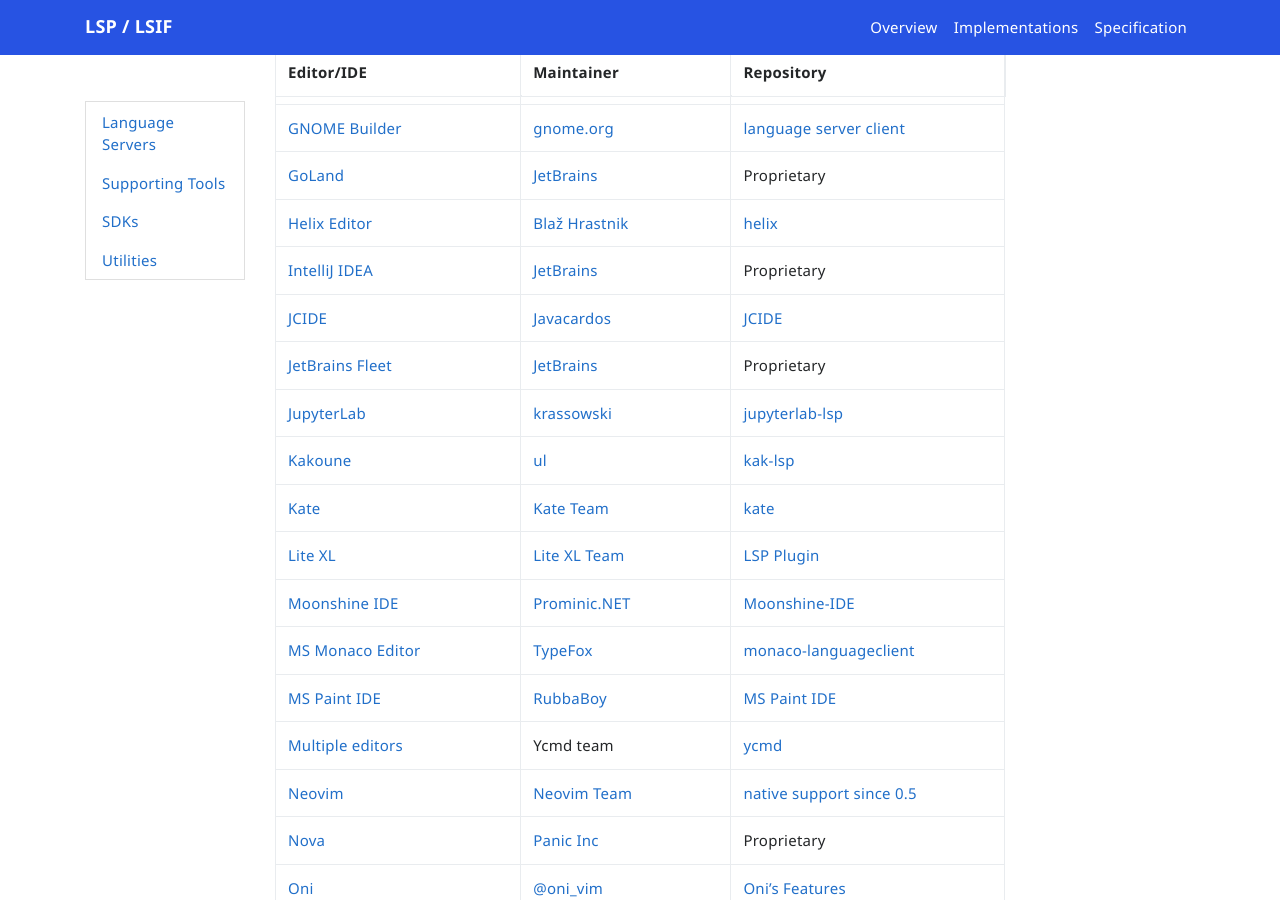
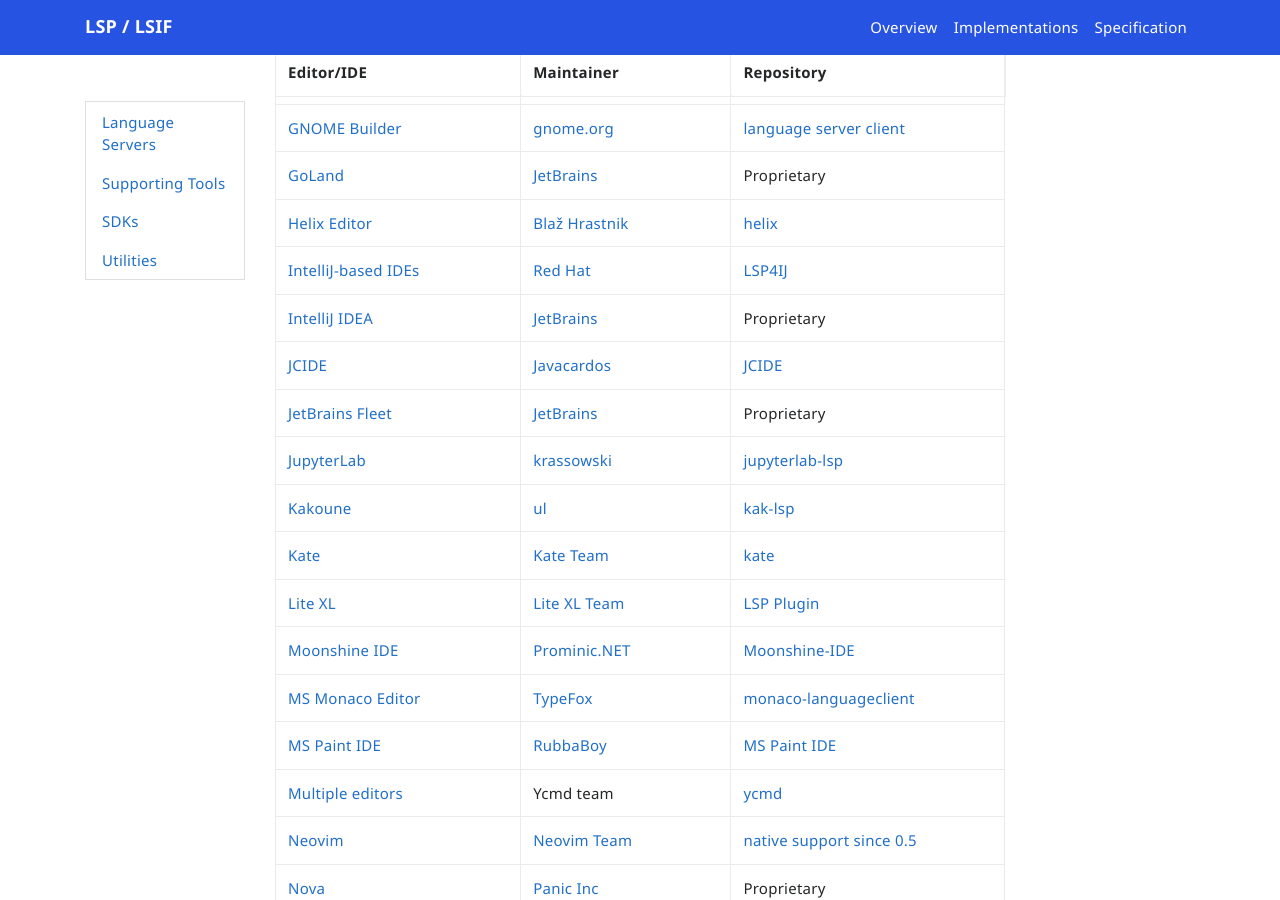
Before and after one commit to microsoft/language-server-protocol, a Jekyll site: the page built from _implementors/tools.md, in a window 1280 px wide and 900 px high, scrolled down 992 px. Built offline with Jekyll 4.4.1, drawn with Linux system fonts in a browser that asks for light colours; nearby versions of some CDN libraries; comment, search, counter and statistics services are not loaded.

Commit message:
Add LSP4IJ client to tools.md (#1940)
Links to [LSP4IJ](https://github.com/redhat-developer/lsp4ij), a new free and open-source LSP client compatible with both free and commercial IntelliJ-based IDEs.

```diff
--- a/_implementors/tools.md
+++ b/_implementors/tools.md
@@ -29,6 +29,7 @@
 | [GNOME Builder](https://wiki.gnome.org/Apps/Builder) | [gnome.org](https://wiki.gnome.org/Apps/Builder/) | [language server client](https://git.gnome.org/browse/gnome-builder/tree/src/libide/lsp) |
 | [GoLand](https://www.jetbrains.com/go) | [JetBrains](https://www.jetbrains.com) | Proprietary |
 | [Helix Editor](https://helix-editor.com/) | [Blaž Hrastnik](https://github.com/archseer) | [helix](https://github.com/helix-editor/helix) |
+| [IntelliJ-based IDEs](https://plugins.jetbrains.com/plugin/23257-lsp4ij?noRedirect=true) | [Red Hat](https://idetools.dev/) | [LSP4IJ](https://github.com/redhat-developer/lsp4ij) |
 | [IntelliJ IDEA](https://www.jetbrains.com/idea/) | [JetBrains](https://www.jetbrains.com) | Proprietary |
 | [JCIDE](https://www.javacardos.com/tools) | [Javacardos](https://www.javacardos.com) | [JCIDE](https://www.javacardos.com/javacardforum/viewtopic.php?f=5&t=2108&p=6175#p6175) |
 | [JetBrains Fleet](https://www.jetbrains.com/fleet/) | [JetBrains](https://www.jetbrains.com) | Proprietary |
```
